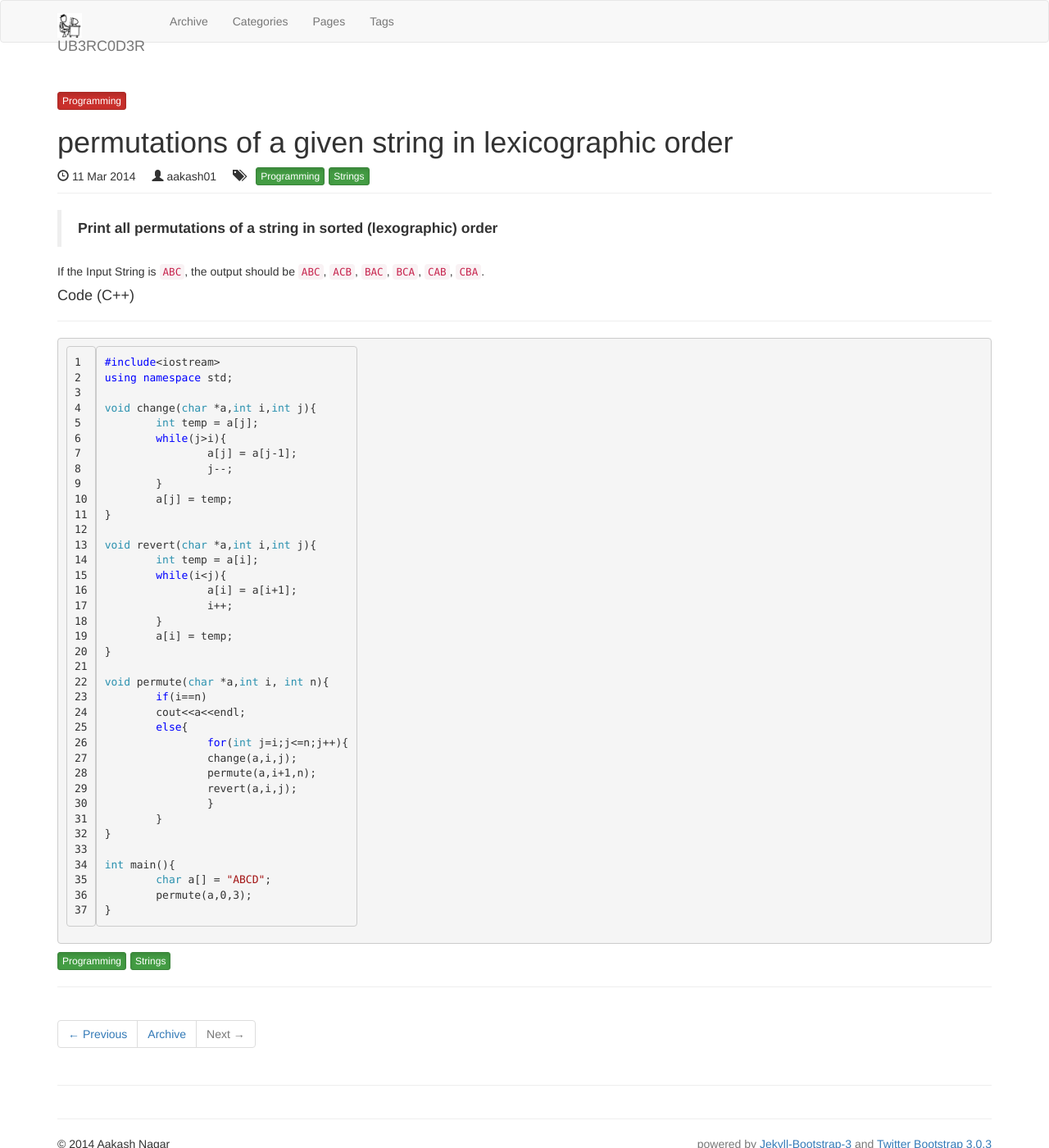
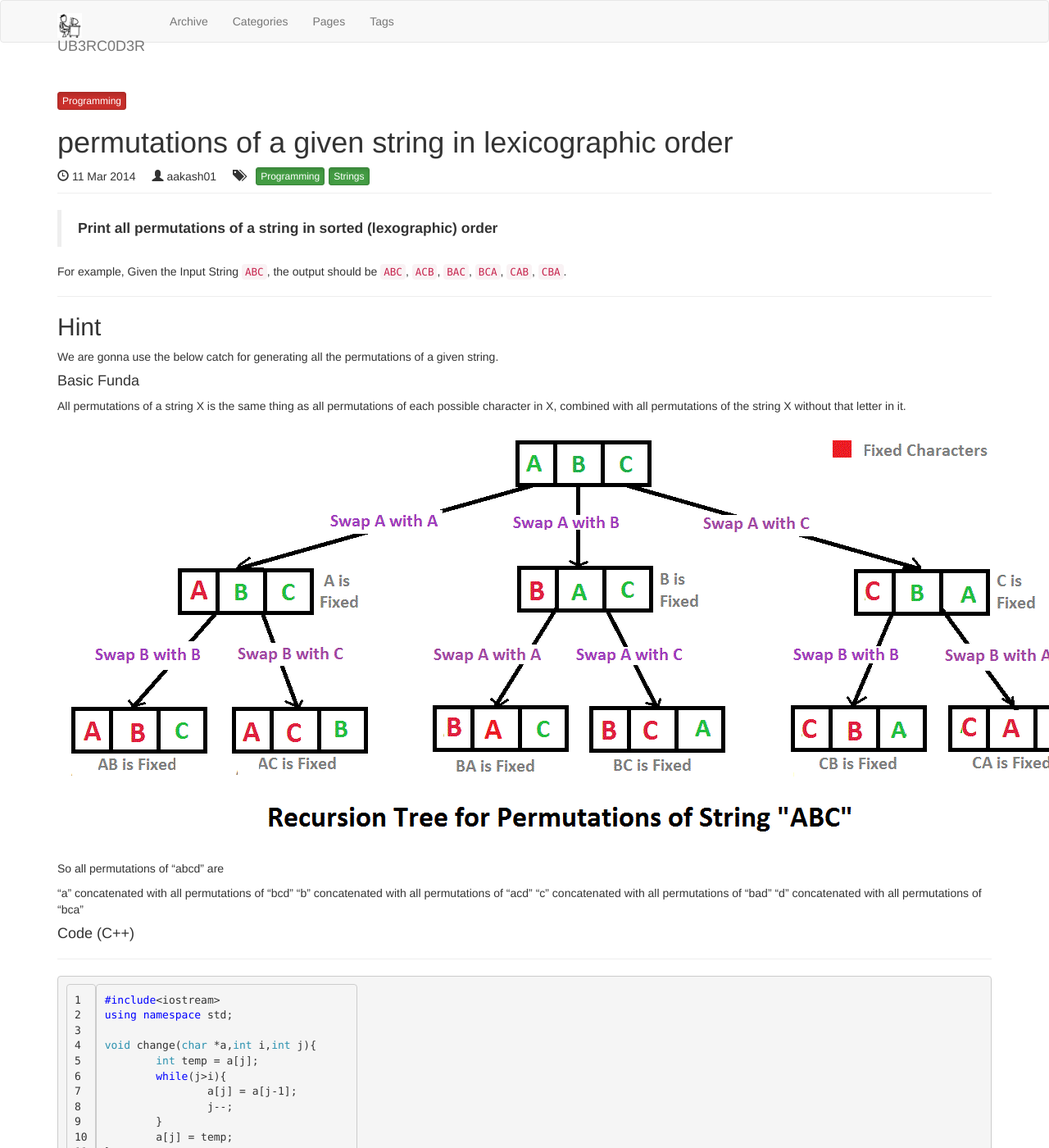
Before and after one commit to aakash01/aakash01.github.io, a Jekyll site: the page built from _posts/2014-03-11-permutations-of-a-given-string-in-lexicographic-order.md, in a window 1280 px wide and 1400 px high. Shown: the whole window at 82% size. Built offline with Jekyll 4.4.1, drawn with Linux system fonts in a browser that asks for light colours; nearby versions of some CDN libraries; library files that are not in the unit come from our copies.

Commit message:
permPostChange

```diff
--- a/_posts/2014-03-11-permutations-of-a-given-string-in-lexicographic-order.md
+++ b/_posts/2014-03-11-permutations-of-a-given-string-in-lexicographic-order.md
@@ -9,7 +9,27 @@ tags: [Programming, Strings]
 
 > __Print all permutations of a string in sorted (lexographic) order__
 
-If the Input String is `ABC`, the output should be `ABC`, `ACB`, `BAC`, `BCA`, `CAB`, `CBA`.
+For example, Given the Input String `ABC`, the output should be `ABC`, `ACB`, `BAC`, `BCA`, `CAB`, `CBA`.
+
+---
+
+##Hint
+
+We are gonna use the below catch for generating all the permutations of a given string.
+
+####Basic Funda
+ All permutations of a string X is the same thing as all permutations of each possible character in X, combined with all permutations of the string X without that letter in it.
+
+
+![permutations]({{http://aakash01.github.io}}/assets/images/Permutation.png)
+
+So all permutations of "abcd" are
+
+"a" concatenated with all permutations of "bcd"
+"b" concatenated with all permutations of "acd"
+"c" concatenated with all permutations of "bad"
+"d" concatenated with all permutations of "bca"
+
 
 ####Code (C++)
 ------------------
```
Also changed, not shown: assets/images/Permutation.png (added).
